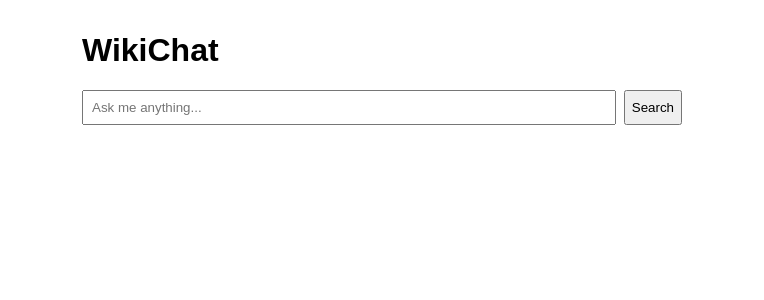
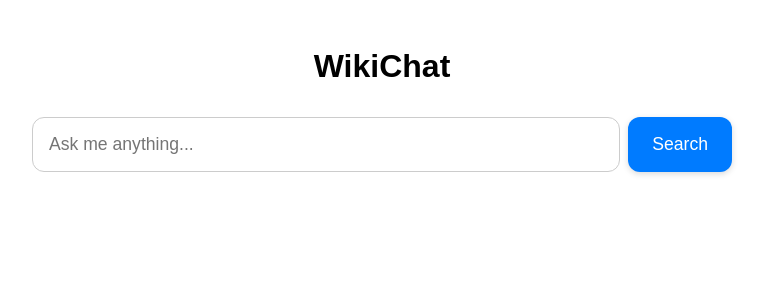
Before and after one commit to PrashanthMurali1/wikichat, a React (Create React App) app in the folder frontend/: page / in a window 1280 px wide. Shown: the top 300 px of the page, without its empty margins (258-1022 px from the left). Built offline with nearby package versions, Linux system fonts and the light colour scheme.

Commit message:
Refactor QA endpoint in backend to support multiple engines (Groq and Gemini) for improved response handling; update frontend styles for better user experience and accessibility

```diff
--- a/frontend/src/App.js
+++ b/frontend/src/App.js
@@ -25,8 +25,15 @@
   };
 
   return (
-    <div style={{ maxWidth: "600px", margin: "2rem auto", fontFamily: "Arial" }}>
-      <h1>WikiChat</h1>
+    <div
+      style={{
+        maxWidth: "700px",
+        margin: "3rem auto",
+        fontFamily: "Arial, sans-serif",
+        textAlign: "center",
+      }}
+    >
+      <h1 style={{ marginBottom: "2rem" }}>WikiChat</h1>
 
       <div style={{ display: "flex", gap: "0.5rem" }}>
         <input
@@ -39,9 +46,30 @@
             }
           }}
           placeholder="Ask me anything..."
-          style={{ flex: 1, padding: "0.5rem" }}
+          style={{
+            flex: 1,
+            padding: "1rem",
+            fontSize: "1.1rem",
+            borderRadius: "12px",
+            border: "1px solid #ccc",
+            outline: "none",
+          }}
         />
-        <button onClick={handleSearch} disabled={loading}>
+        <button
+          onClick={handleSearch}
+          disabled={loading}
+          style={{
+            backgroundColor: loading ? "#6ba7ff" : "#007bff",
+            color: "white",
+            padding: "0 1.5rem",
+            fontSize: "1.1rem",
+            border: "none",
+            borderRadius: "12px",
+            cursor: loading ? "not-allowed" : "pointer",
+            boxShadow: "0 2px 6px rgba(0,0,0,0.15)",
+            transition: "background-color 0.3s ease",
+          }}
+        >
           {loading ? "Searching..." : "Search"}
         </button>
       </div>
@@ -49,17 +77,32 @@
       {result && (
         <div
           style={{
-            marginTop: "1.5rem",
-            padding: "1rem",
+            marginTop: "2rem",
+            padding: "1.5rem",
             border: "1px solid #ddd",
-            borderRadius: "8px",
+            borderRadius: "12px",
+            textAlign: "left",
+            backgroundColor: "#fafafa",
           }}
         >
-          <p>{result.answer}</p>
+          <p style={{ fontSize: "1.1rem", lineHeight: "1.6" }}>
+            {result.answer}
+          </p>
           {result.source && (
-            <p>
+            <p style={{ marginTop: "1rem" }}>
               <strong>Wikipedia Page: </strong>
-              <a href={result.source} target="_blank" rel="noreferrer">
+              <a
+                href={result.source}
+                target="_blank"
+                rel="noreferrer"
+                style={{ color: "#007bff", textDecoration: "none" }}
+                onMouseOver={(e) =>
+                  (e.currentTarget.style.textDecoration = "underline")
+                }
+                onMouseOut={(e) =>
+                  (e.currentTarget.style.textDecoration = "none")
+                }
+              >
                 {result.page_title || "View Page"}
               </a>
             </p>
```
Also changed, not shown: 1 other file (tests, documents, lock files or other folders).
